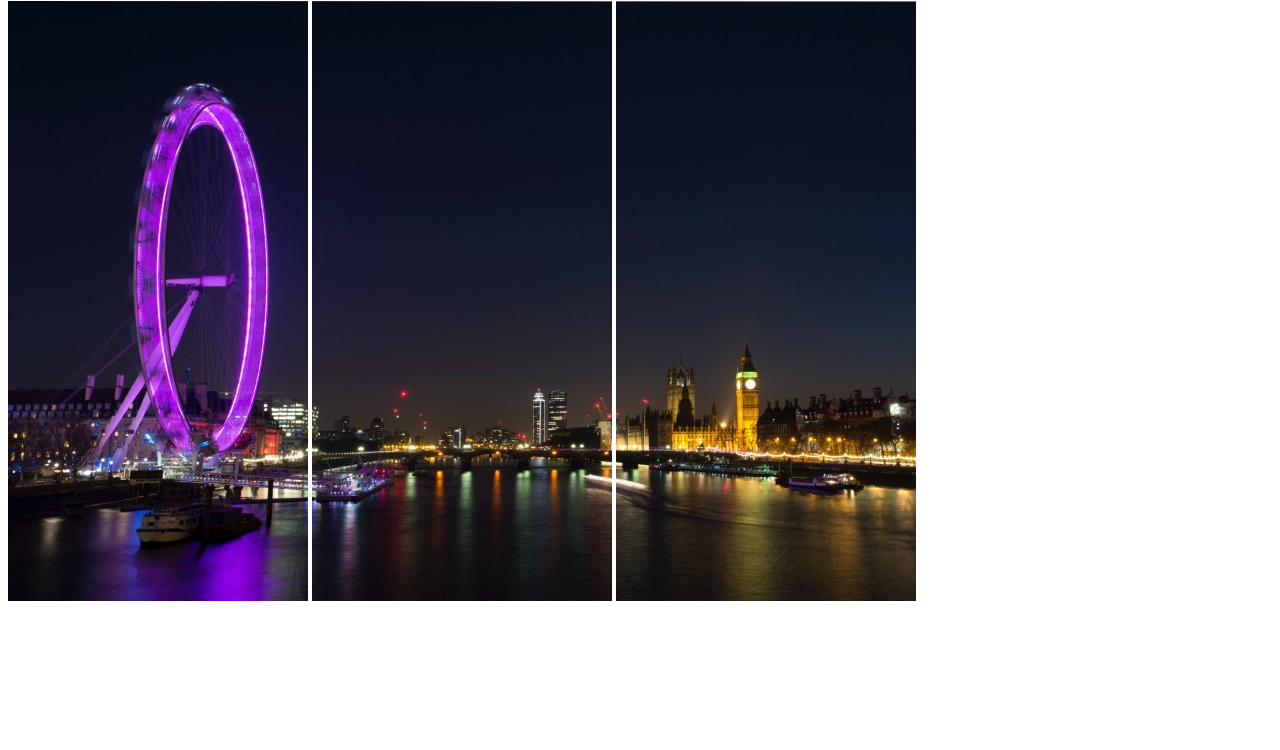
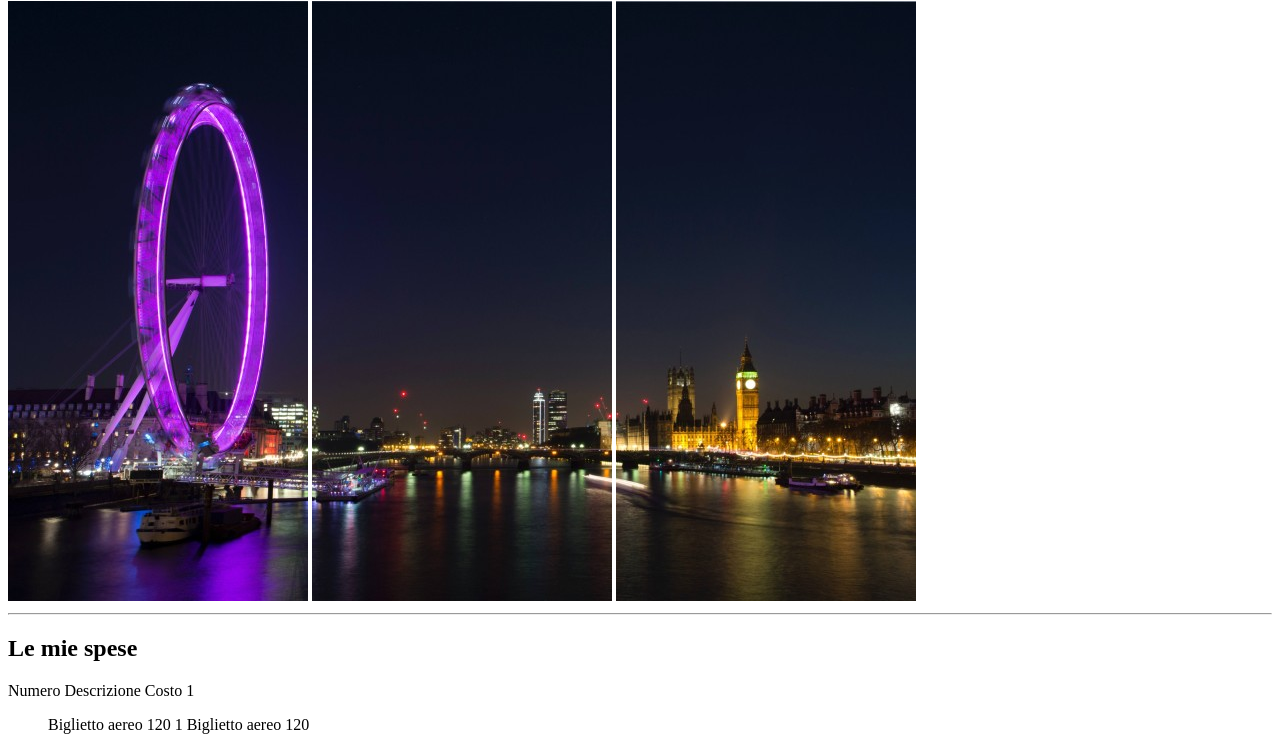
Before and after one commit to ChristopherS24/Esercizio-2, a plain HTML site: page index.html in a window 1280 px wide. Shown: the part 79-829 px from the top of the page. Before the commit the page ends 800 px from the top, so only its background shows below. Drawn offline with Linux system fonts and the light colour scheme.

Commit message:
prima parte finita

```diff
--- a/index.html
+++ b/index.html
@@ -10,6 +10,16 @@
     <img src="img/pexels-bill-emrich-230794-0.jpg" alt="">
     <img src="img/pexels-bill-emrich-230794-1.jpg" alt="">
     <img src="img/pexels-bill-emrich-230794-2.jpg" alt="">
+    <hr>
+    <h2> Le mie spese</h2>
+    <div>
+        Numero Descrizione Costo
+        1 <ul> Biglietto aereo 120
+            1 Biglietto aereo 120
+
+        </ul>
+    </div>
+
 
 </body>
 </html>
```
